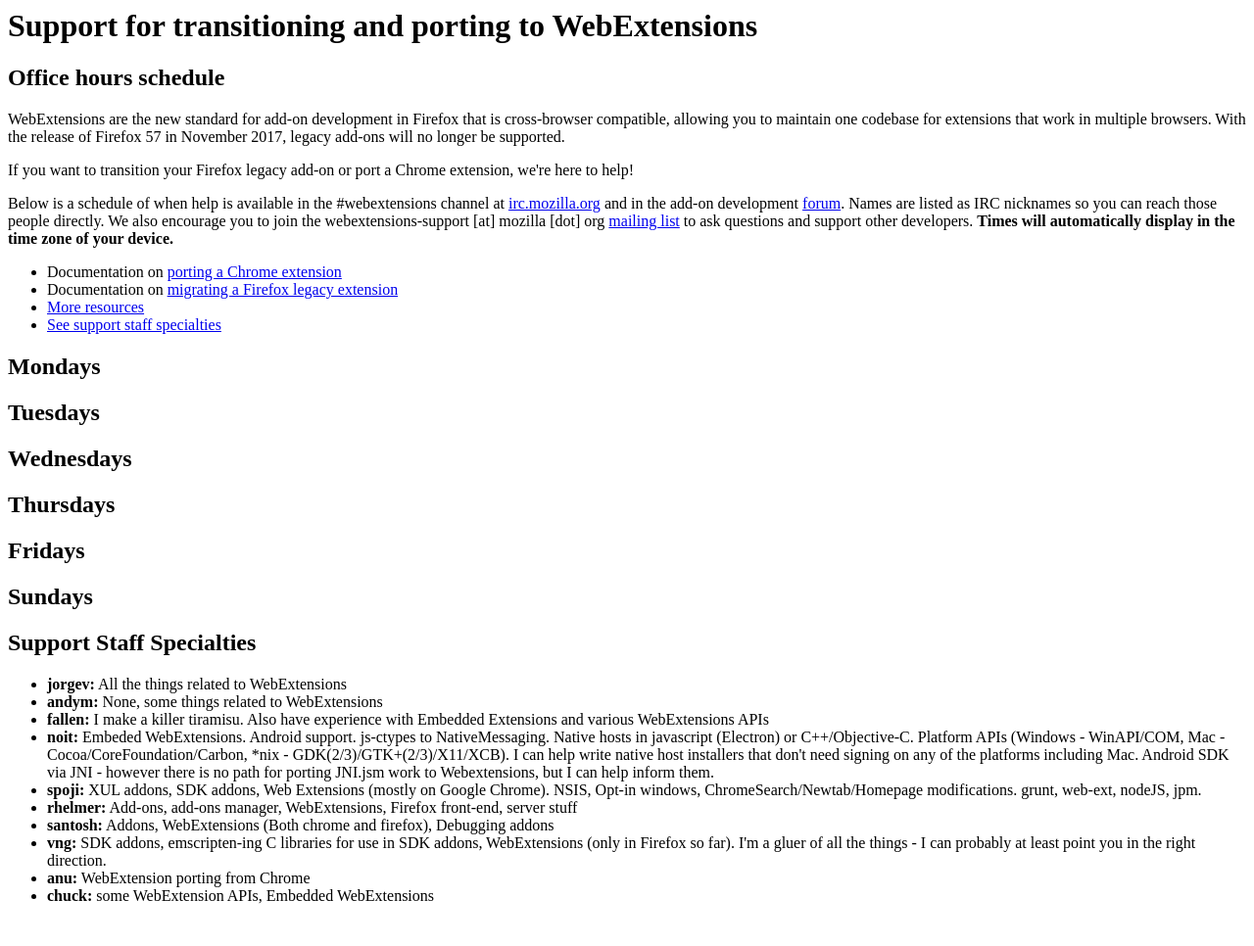
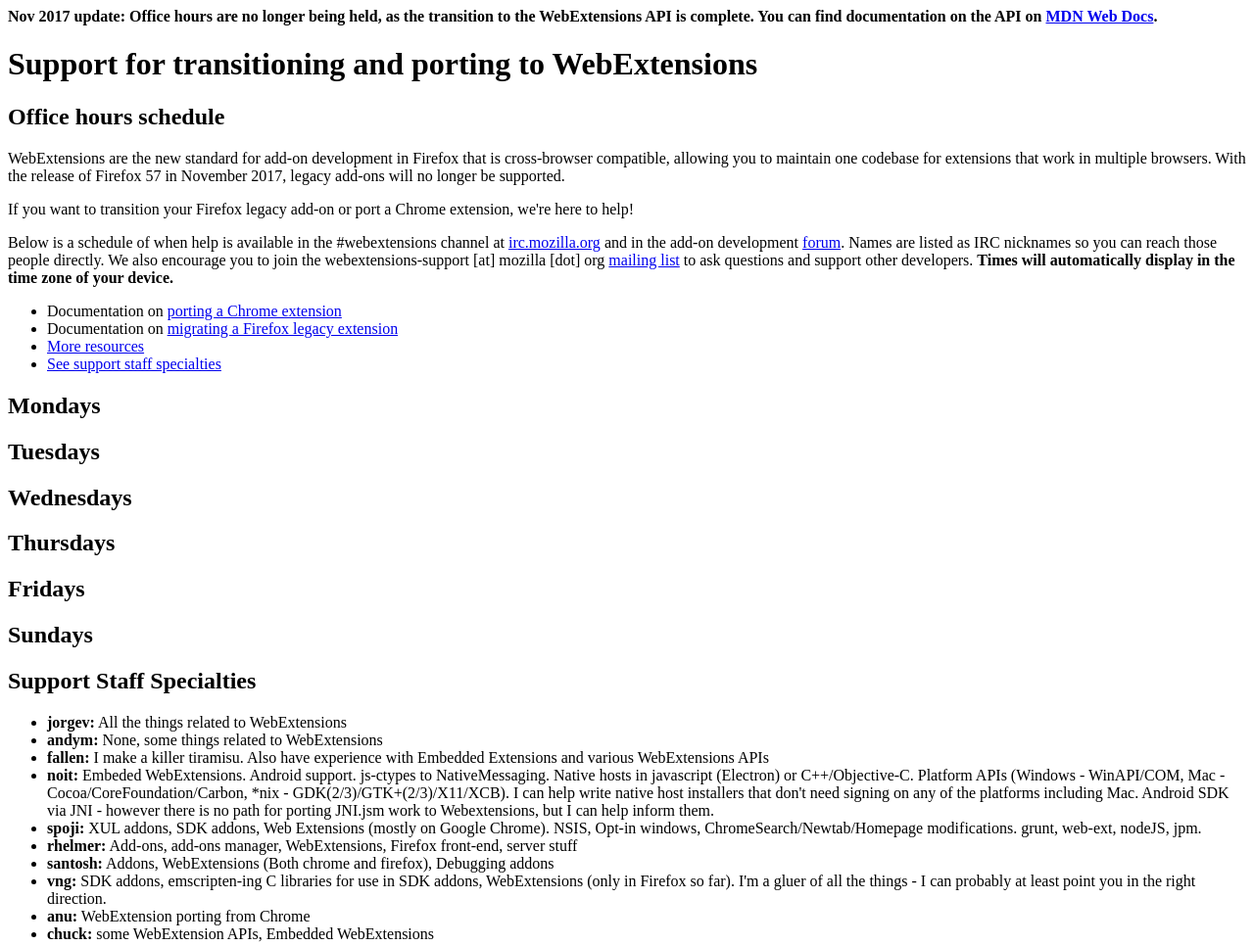
Before and after one commit to atsay/WebExtensions_office_hours, a plain HTML site: page index.html in a window 1280 px wide. Shown: the whole page at 98% size. Before the commit the page ends 940 px from the top, so only its background shows below. Drawn offline with Linux system fonts and the light colour scheme; a script that the page names is missing.

Commit message:
Update index.html
Close office hours

```diff
--- a/index.html
+++ b/index.html
@@ -1,6 +1,8 @@
 <html>
 <head></head>
 <body>
+
+	<p><b>Nov 2017 update: Office hours are no longer being held, as the transition to the WebExtensions API is complete. You can find documentation on the API on <a href="https://developer.mozilla.org/en-US/Add-ons/WebExtensions" target="_blank">MDN Web Docs</a>.</b></p>
 
 	<h1>Support for transitioning and porting to WebExtensions</h1>
 
```
